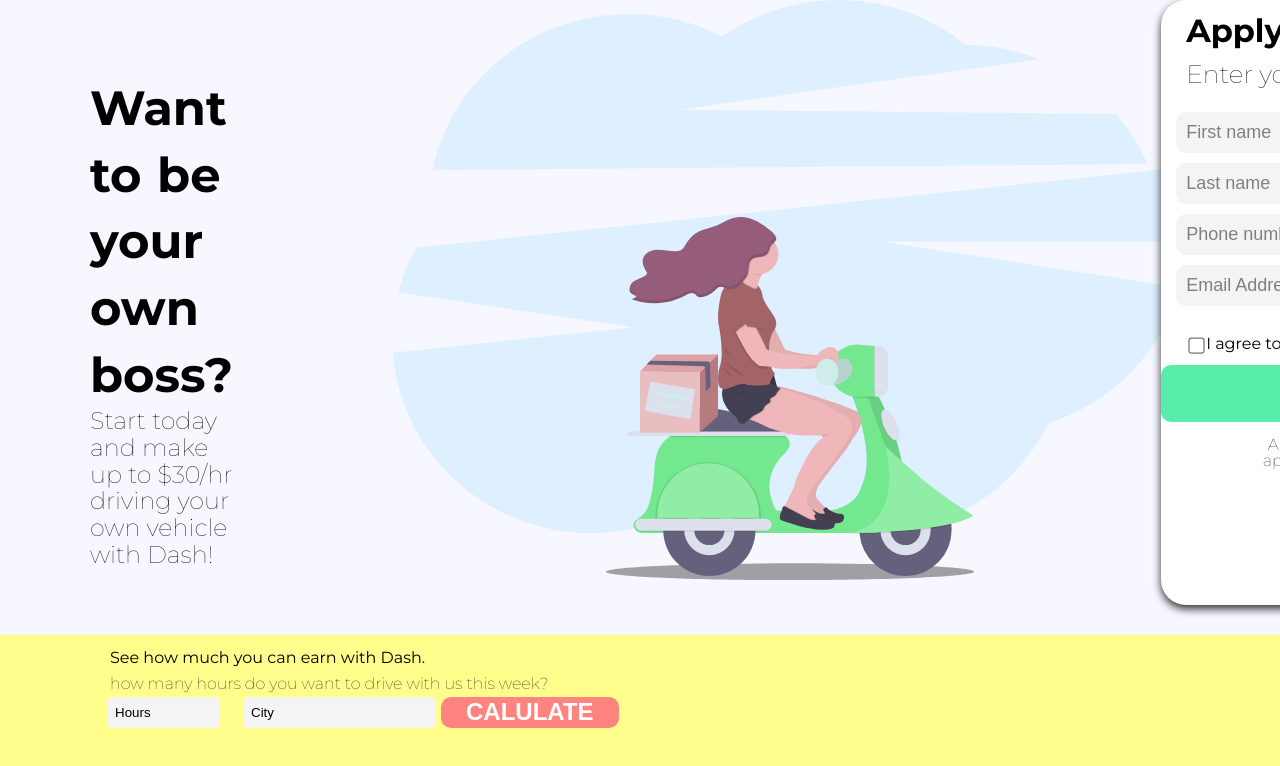
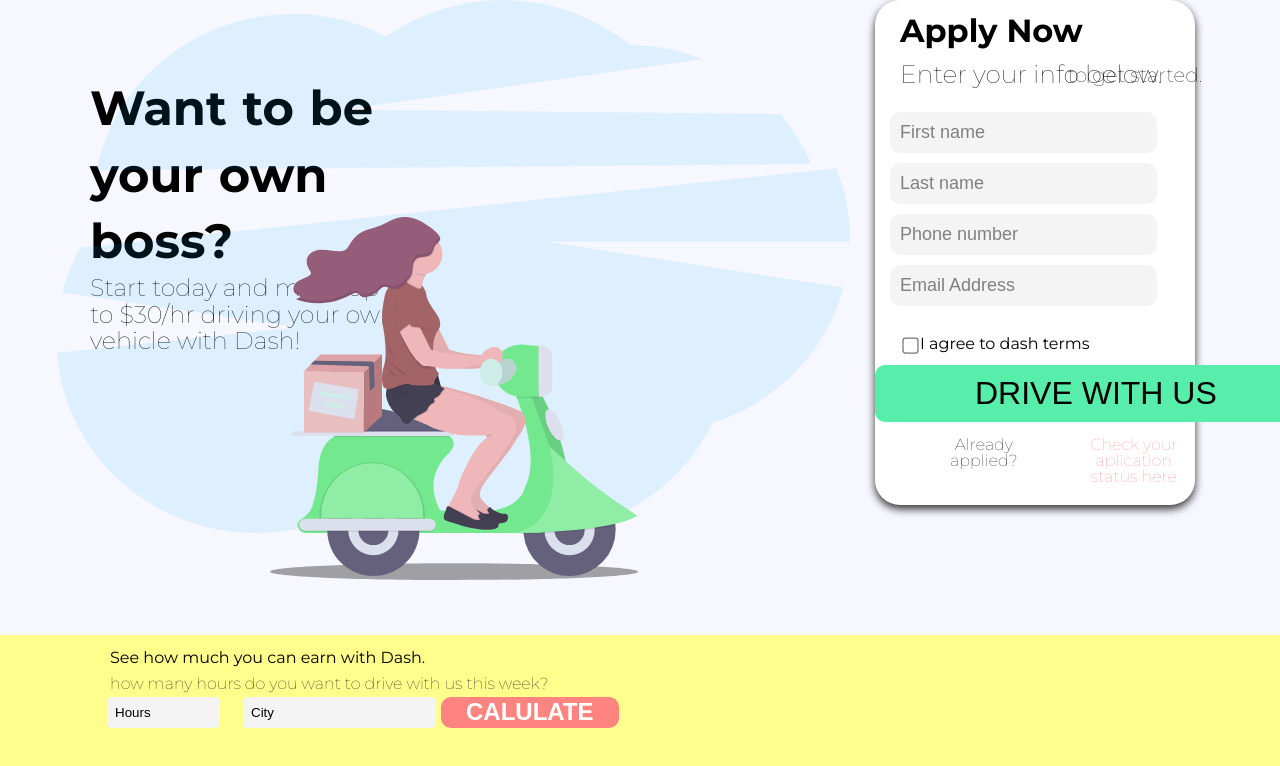
Before and after one commit to gran0482/Sem2-repo, a plain HTML site: page project-directory/index.html in a window 1280 px wide. Shown: the part 64-830 px from the top of the page. Drawn offline with Linux system fonts and the light colour scheme.

Commit message:
changing position: absolute; to relative

```diff
--- a/project-directory/css/styles.css
+++ b/project-directory/css/styles.css
@@ -279,7 +279,7 @@ input#city{
         width: 60%;
         padding-bottom: 25px;
     }
-    /* form */
+    /* apply now form and setting the font sizes */
     .started{
         display: none;
     }
@@ -366,12 +366,13 @@ input#city{
     .scooter-image{
         width: 65%;
         position: relative;
-        left: 100px;
+        right: 400px;
     }
     /* making the text, scooter image and form be in a line (horizontally) */
     .boss-scooter-form{
         display: flex;
-        justify-content: space-between;
+        justify-content: space-around;
+        flex-direction: row;
     }
     /* apply now section */
     .started{
@@ -382,8 +383,9 @@ input#city{
         bottom: 22px;
     }
     section.apply-now{
-        width: 100%;
-        position: relative;
+        width: 25%;
+        position: absolute;
+        right: 10px;
     }
     .own-boss{
         padding-top: 75px;
@@ -396,9 +398,9 @@ input#city{
     input#text-feild{
         width: 100%;
     }
-    .button-1{
-        padding-left: 125px;
-        padding-right: 125px;
+    input.button-1{
+        padding-left: 100px;
+        padding-right: 100px;
     }
     /* bottom contact form */
     .contact-form{
```
